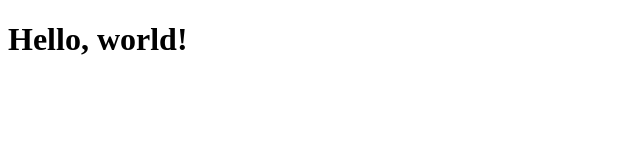
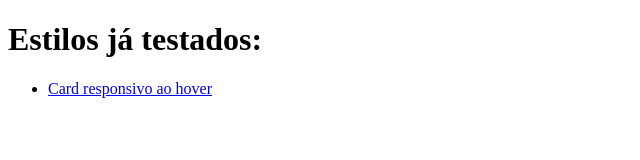
Before and after one commit to Gu-Simplicio/treinos-CSS, a plain HTML site: page index.html in a window 1280 px wide. Shown: the whole page, without its empty margins (0-640 px from the left). Drawn offline with Linux system fonts and the light colour scheme.

Commit message:
mudanças: lista de links criada primeiro projetinho criado

```diff
--- a/index.html
+++ b/index.html
@@ -6,6 +6,12 @@
     <title>Caminho pelas páginas</title>
 </head>
 <body>
-    <h1>Hello, world!</h1>
+    <h1>Estilos já testados:</h1>
+
+    <ul>
+        <li>
+            <a href="cardComImgResponsivaHover/index.html">Card responsivo ao hover</a>
+        </li>
+    </ul>
 </body>
 </html>
```
Also changed, not shown: cardComImgResponsivaHover/index.html (added), cardComImgResponsivaHover/style.css (added).
